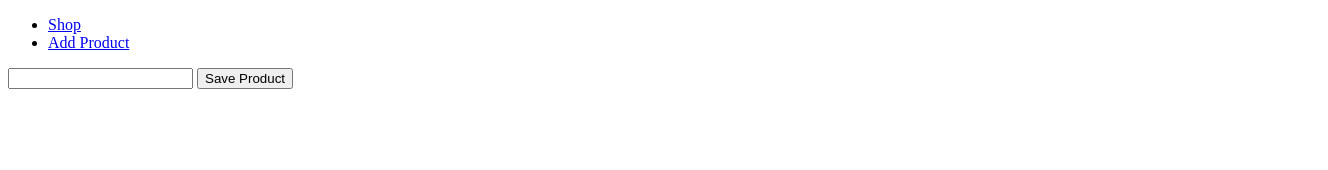
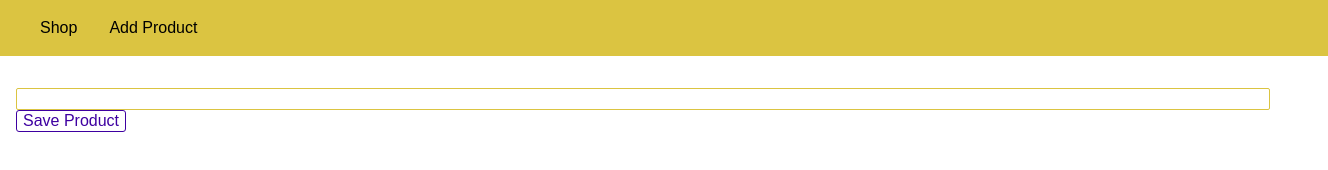
Before and after one commit to angelomadara/learning-expressjs, a website: page views/add-product.html in a window 1280 px wide. Shown: the whole page, 1328 px wide, since content can reach past the window. Drawn offline with Linux system fonts and the light colour scheme.

Commit message:
adding styles

```diff
--- a/app.js
+++ b/app.js
@@ -12,6 +12,8 @@
 
 app.use('/admin',adminRoutes)
 app.use(shopRoutes)
+// console.log(path.join(process.cwd(),'public/'))
+app.use(express.static(path.join(process.cwd(),'public')));
 
 /**
  * adding 404 page
--- /dev/null
+++ b/public/css/main.css
@@ -0,0 +1,45 @@
+body {
+    padding: 0;
+    margin: 0;
+    font-family: sans-serif;
+}
+
+main {
+    padding: 1rem;
+}
+
+.main-header {
+    width: 100%;
+    height: 3.5rem;
+    background-color: #dbc441;
+    padding: 0 1.5rem;
+}
+
+.main-header__nav {
+    height: 100%;
+    display: flex;
+    align-items: center;
+}
+
+.main-header__item-list {
+    list-style: none;
+    margin: 0;
+    padding: 0;
+    display: flex;
+}
+
+.main-header__item {
+    margin: 0 1rem;
+    padding: 0;
+}
+
+.main-header__item a {
+    text-decoration: none;
+    color: black;
+}
+
+.main-header__item a:hover,
+.main-header__item a:active,
+.main-header__item a.active {
+    color: #3e00a1;
+}
--- /dev/null
+++ b/public/css/product.css
@@ -0,0 +1,36 @@
+.product-form {
+    width: 20rem;
+    max-width: 90%;
+    margin: auto;
+}
+
+.form-control {
+    margin: 1rem 0;
+}
+
+.form-control label,
+.form-control input {
+    display: block;
+    width: 100%;
+}
+
+.form-control input {
+    border: 1px solid #dbc441;
+    font: inherit;
+    border-radius: 2px;
+}
+
+button {
+    font: inherit;
+    border: 1px solid #3e00a1;
+    color: #3e00a1;
+    background: white;
+    border-radius: 3px;
+    cursor: pointer;
+}
+
+button:hover,
+button:active {
+    background-color: #3e00a1;
+    color: white;
+}
--- a/views/add-product.html
+++ b/views/add-product.html
@@ -5,20 +5,24 @@
     <meta http-equiv="X-UA-Compatible" content="IE=edge">
     <meta name="viewport" content="width=device-width, initial-scale=1.0">
     <title>Add Product</title>
+    <link rel="stylesheet" href="../css/main.css">
+    <link rel="stylesheet" href="../css/product.css">
 </head>
 <body>
-    <header>
-        <nav>
-            <ul>
-                <li><a href="/">Shop</a></li>
-                <li><a href="/admin/add-product">Add Product</a></li>
+    <header class="main-header">
+        <nav class="main-header__nav">
+            <ul class="main-header__item-list">
+                <li class="main-header__item"><a href="/">Shop</a></li>
+                <li class="main-header__item"><a href="/admin/add-product">Add Product</a></li>
             </ul>
         </nav>
     </header>
     <main>
         <form action="/admin/add-product" method="post">
-            <input type="text" name="product">
-            <button type="submit">Save Product</button>
+            <div class="form-control">
+                <input type="text" name="product">
+                <button type="submit">Save Product</button>
+            </div>
         </form>
     </main>
 </body>
```
Also changed, not shown: views/page-not-found.html (+10 -3 lines), views/shop.html (+6 -5 lines).
